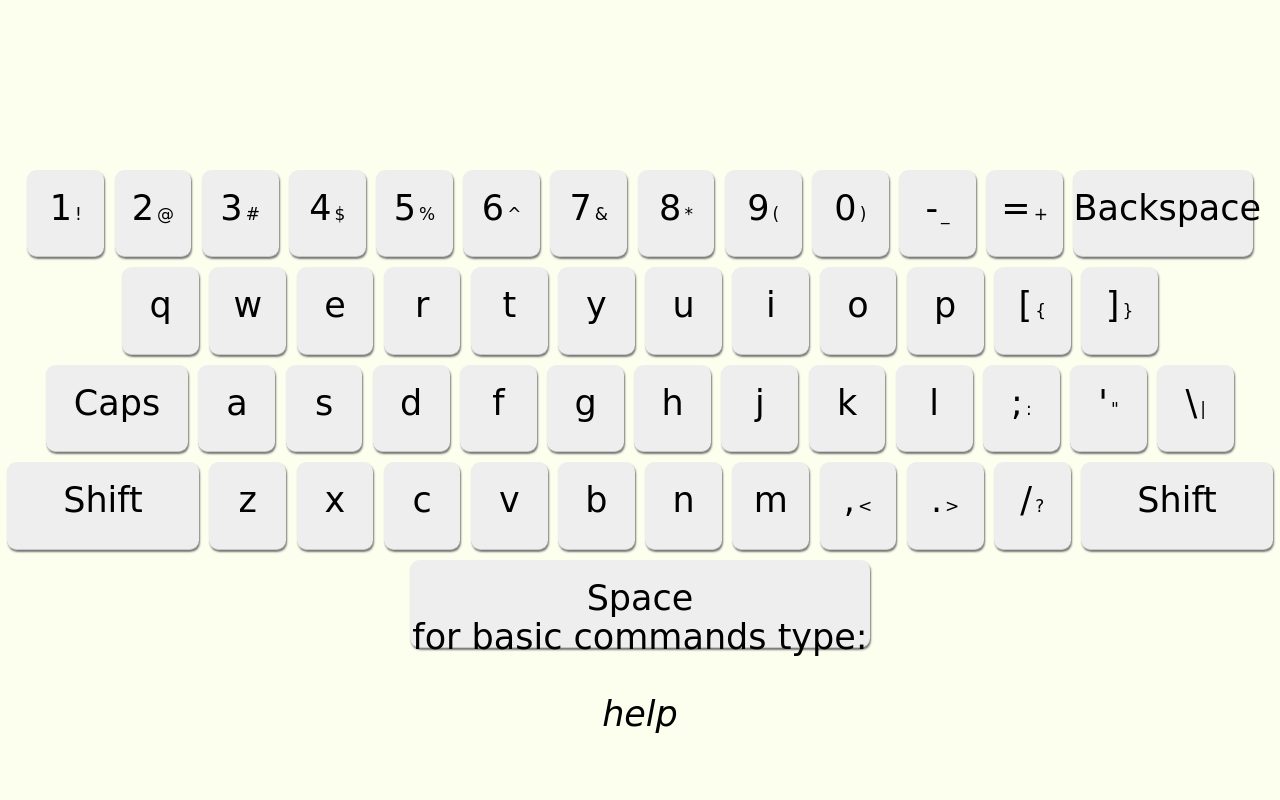
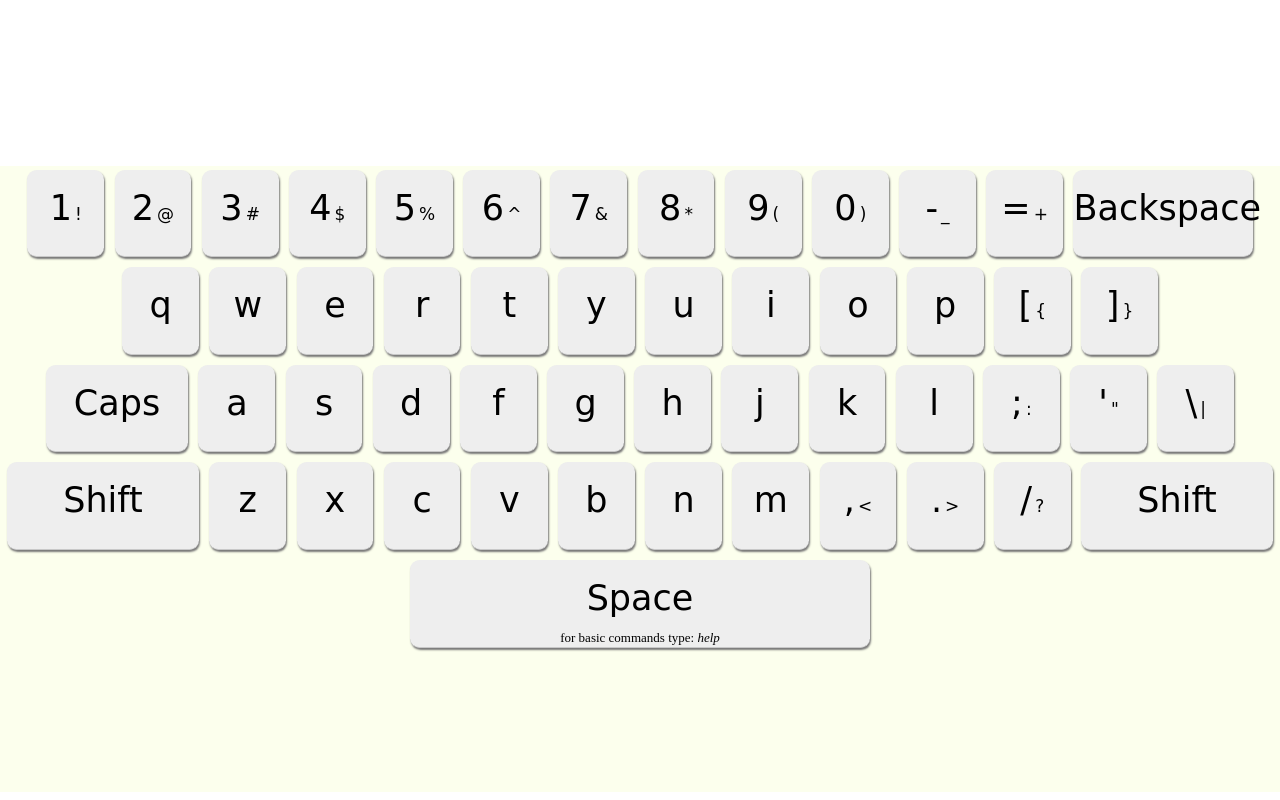
Before and after one commit to cynka02/cynka02.github.io, a PHP site: page /client/index.html in a window 1280 px wide. Run offline with PHP 8.4, Linux system fonts and the light colour scheme; some libraries are stand-ins or nearby versions.

Commit message:
Update styles.css

```diff
--- a/client/styles.css
+++ b/client/styles.css
@@ -2,7 +2,6 @@ body
 {
 	margin: 0;
 	padding: 0;
-	background-color: #fcffed;
 }
 #main
 {
@@ -18,6 +17,7 @@ body
 {
 	height: 75%;
 	width: 100%;
+	background-color: #fcffed;
 }
 .rows
 {
@@ -92,25 +92,36 @@ body
 	width: 36%;
 	display: inline-block;
 }
+#Help
+{
+	position: relative;
+	margin: 0 auto;
+	width: 100%;
+	height: 20%;
+	margin-top: -6%;
+	font-size: 13;
+	text-align: center;
+	font-family: none;
+}
 #pole
 {
 	display: block;
 	width: 100%;
 	height: 19%;
+	background-color: #fcffed;
 }
 #poleramka
 {
-	height: 100%;
-	width: 50%;
+	height: 50%;
+	width: 90%;
 	margin: auto;
-	line-height: auto;
-	font-size: 15;
+	padding-top: 2.2%;
+	font-size: 15px;
 	text-align: center;
 }
 #poletekst
 {
-	font-size: 70;
+	font-size: 60px;
 	text-align: center;
-	padding-top: 3%;
 	font-family: Bradley Hand, cursive;
 }
```
